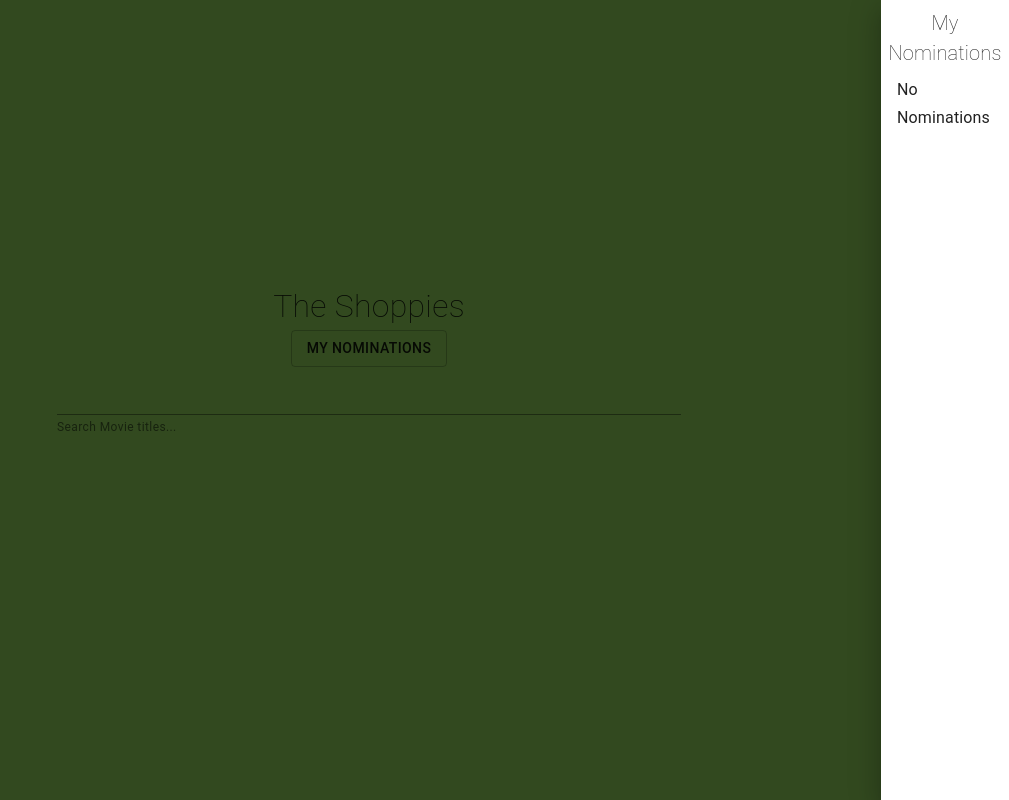
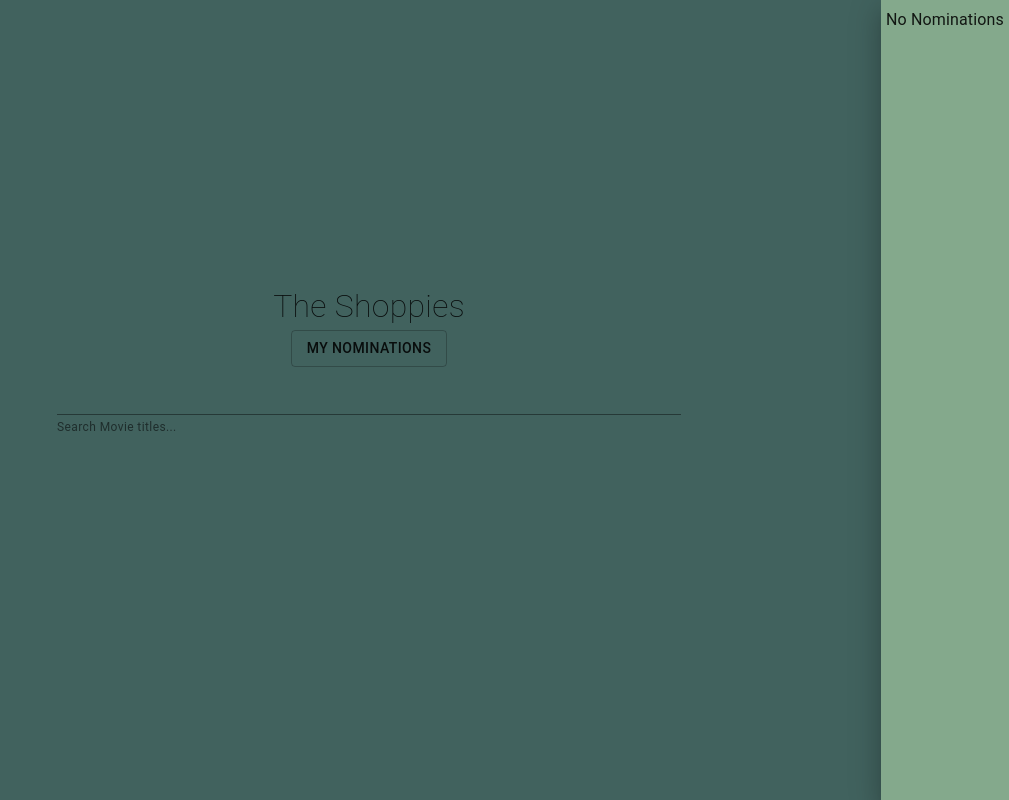
Before and after one commit to cyrusdiego/shoppies, a React (Create React App) app: page / in a window 1280 px wide. Both pictures are taken after a click on the button "MY NOMINATIONS". Shown: the whole page, without its empty margins (271-1280 px from the left). Built offline with nearby package versions, Linux system fonts and the light colour scheme.

Commit message:
basic theming

```diff
--- a/src/components/NominationsPage.jsx
+++ b/src/components/NominationsPage.jsx
@@ -1,12 +1,4 @@
-import {
-  Button,
-  Drawer,
-  List,
-  ListItem,
-  Typography,
-  Grid,
-  Box,
-} from '@material-ui/core';
+import { Button, Drawer, List, ListItem, Typography } from '@material-ui/core';
 import React, { useState } from 'react';
 import { useDispatch, useSelector } from 'react-redux';
 import { removeNomination } from '../redux/actions';
@@ -40,11 +32,11 @@ export const NominationsPage = () => {
         classes={{ paper: classes.drawer }}
       >
         <List>
-          <Typography align='center' className={classes.subheader}>
-            My Nominations
-          </Typography>
           {nominations && nominations.length > 0 ? (
             <React.Fragment>
+              <Typography align='center' className={classes.subheader}>
+                My Nominations
+              </Typography>
               {nominations.map((movie, i) => (
                 <ListItem>
                   <Movie
@@ -59,9 +51,7 @@ export const NominationsPage = () => {
               ))}
             </React.Fragment>
           ) : (
-            <ListItem>
-              <Typography variant='subtitle1'>No Nominations</Typography>
-            </ListItem>
+            <Typography align='center'>No Nominations</Typography>
           )}
         </List>
       </Drawer>
--- a/src/styles.js
+++ b/src/styles.js
@@ -24,6 +24,7 @@ export const useStyles = makeStyles((theme) => ({
     padding: theme.spacing(2),
     height: '100%',
     width: '100%',
+    background: theme.palette.secondary.main,
   },
   imageContainer: {
     width: 128,
@@ -41,20 +42,20 @@ export const useStyles = makeStyles((theme) => ({
   },
   drawer: {
     width: '10vw',
+    background: theme.palette.primary.main,
   },
 }));
 
 export const theme = createMuiTheme({
   palette: {
     primary: {
-      main: '#000000',
+      main: '#84a98c',
     },
     secondary: {
-      // This is green.A700 as hex.
-      main: '#11cb5f',
+      main: '#edf6f9',
     },
     background: {
-      default: '#64943E',
+      default: '#83c5be',
     },
   },
 });
```
